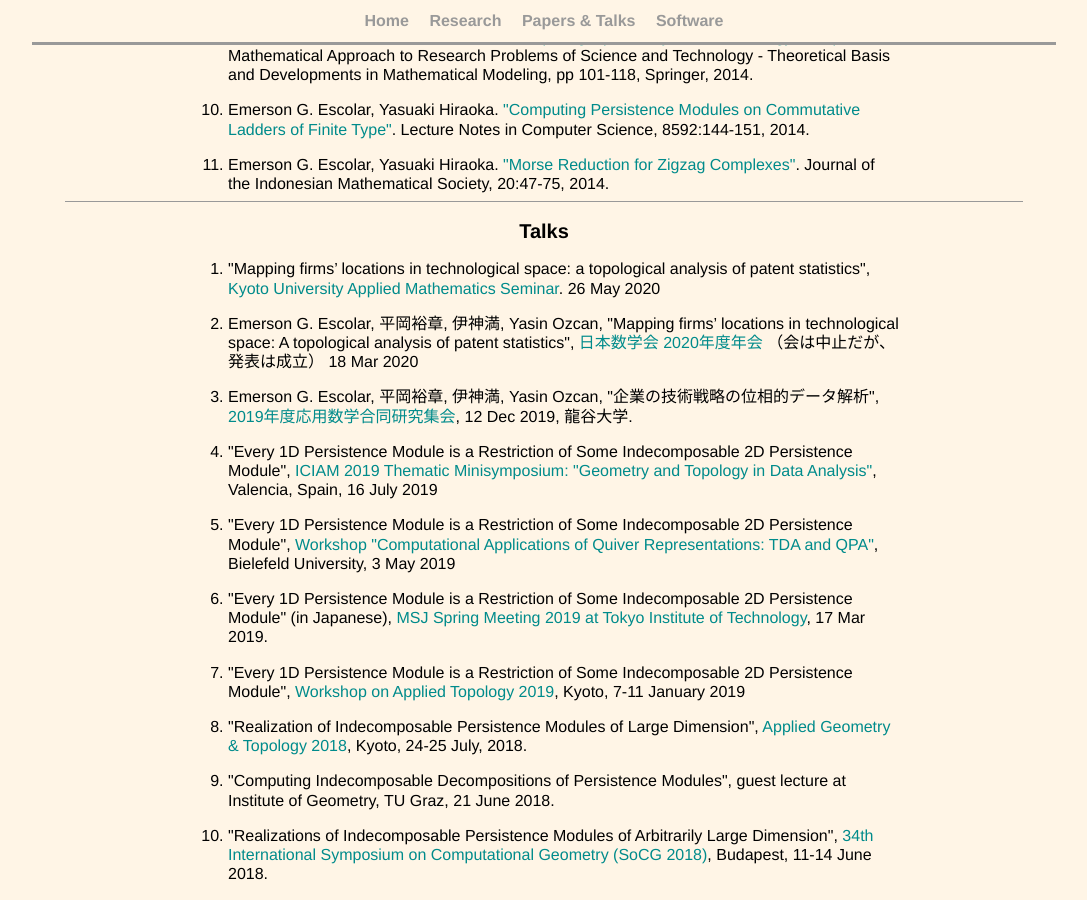
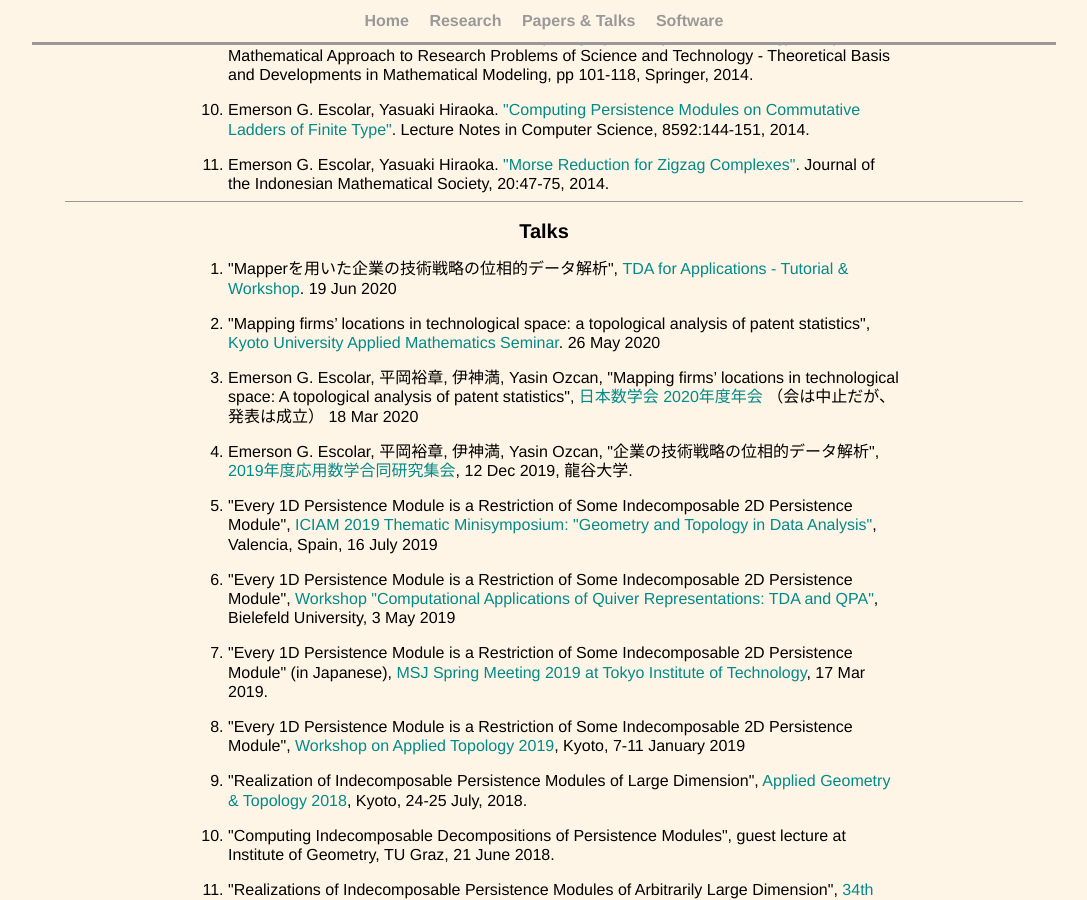
Before and after one commit to emerson-escolar/emerson-escolar.github.io, a Jekyll site: the page built from research_lists.html, in a window 1280 px wide and 900 px high, scrolled down 1268 px. Shown: the whole window, without its empty margins (96-1183 px from the left). Built offline with Jekyll 4.4.1, drawn with Linux system fonts in a browser that asks for light colours.

Commit message:
add TDA Applications WS

```diff
--- a/research_lists.html
+++ b/research_lists.html
@@ -198,6 +198,14 @@ title: Emer's Papers & Talks
 <section>
 	<h2> Talks </h2>
 	<ol class="wordbox paperlist">
+
+    <li>
+      "Mapperを用いた企業の技術戦略の位相的データ解析",
+      <a target="_blank" href="https://sites.google.com/view/tda-application-tutorial/">
+        TDA for Applications - Tutorial & Workshop</a>.
+      19 Jun 2020
+    </li>
+
     <li>
       "Mapping firms’ locations in technological space: a topological analysis of patent statistics",
       <a target="_blank" href="https://www.math.kyoto-u.ac.jp/applied-math/kuams/index_eng.html">
```
